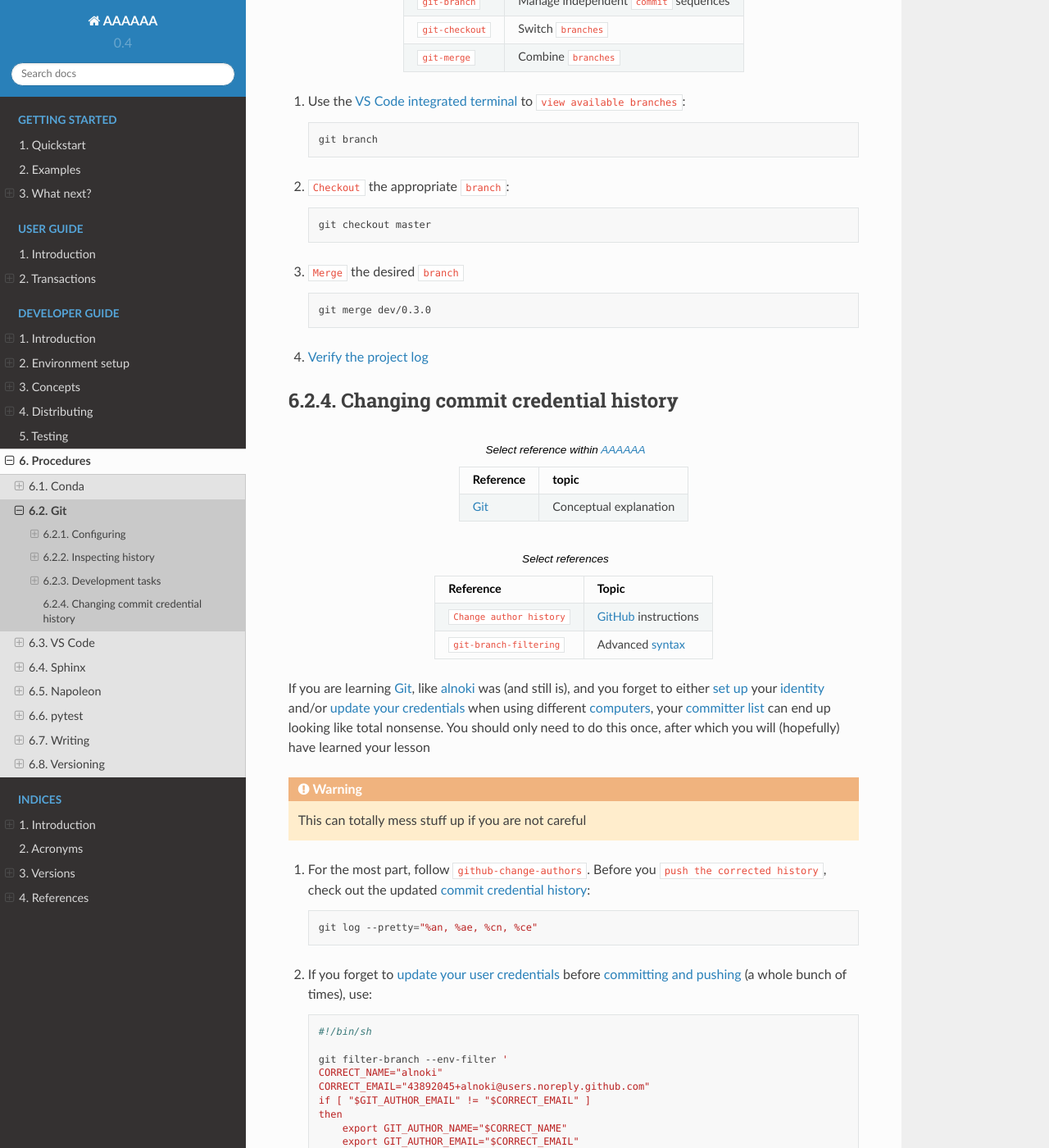
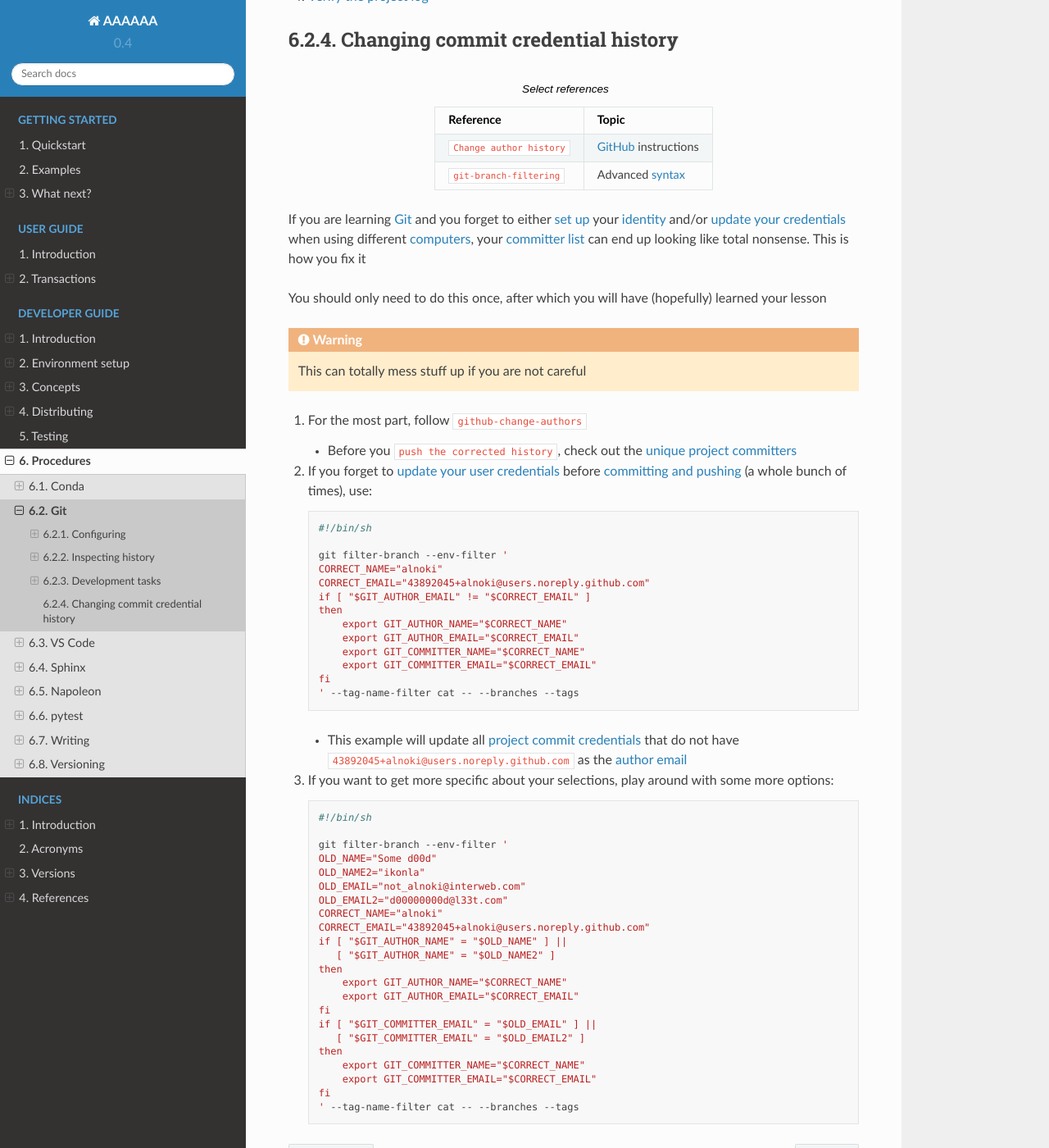
Before and after one commit to alnoki/AAAAAA, a Sphinx documentation site: the page built from doc/dev-guide/procedures/git.rst, in a window 1280 px wide and 1400 px high, scrolled down 8295 px. Shown: the whole window at 82% size. Built offline with Sphinx 7.4.7 and the Read the Docs theme 2.0.0, drawn with Linux system fonts in a browser that asks for light colours; cross-references to code outside the pages are shown as plain code; some of the changed text lies outside the part shown.

Commit message:
Proofread through VS Code procedures

```diff
--- a/doc/dev-guide/concepts/configurations.rst
+++ b/doc/dev-guide/concepts/configurations.rst
@@ -36,6 +36,8 @@
    :header: Reference, Topic
 
    :ref:`tools-anaconda`, Conceptual explanation
+
+.. _configs-a6-yml:
 
 a6.yml
 ======
--- a/doc/dev-guide/concepts/tools.rst
+++ b/doc/dev-guide/concepts/tools.rst
@@ -121,6 +121,8 @@
    :header: Reference, Topic
 
    :doc:`conda:index`, Official reference
+   :doc:`conda:user-guide/tasks/manage-environments`, "Official practical
+   reference"
    :doc:`Conda cheatsheet <conda:user-guide/cheatsheet>`, "Common
    :wiki-pg:`commands <Command_line>` for :doc:`conda <conda:index>`"
    :doc:`Miniconda <conda:user-guide/install/download>`, ":wiki-pg:`URL <URL>`
--- a/doc/dev-guide/procedures/git.rst
+++ b/doc/dev-guide/procedures/git.rst
@@ -1,5 +1,3 @@
-.. 0.3.0
-
 .. _procedures-git:
 
 
@@ -34,6 +32,15 @@
 
 .. contents::
    :local:
+
+.. csv-table:: Learning :ref:`tools-vim`
+   :align: center
+   :header: Reference, Topic
+
+   :xref:`Vim-tutorial`, Learn minimum necessary :xref:`Vim <Vim>`
+   :xref:`Vim-cheatsheet`, Common :wiki-pg:`commands <Command_line>`
+   :ref:`Vim configuration <configs-vim>`, "
+   :ref:`Configuration <concepts-configs>` for :term:`AAAAAA`"
 
 .. _git-setup:
 
@@ -75,15 +82,6 @@
 
       filetype plugin indent on
       syntax on
-
-.. csv-table:: Learning :ref:`tools-vim`
-   :align: center
-   :header: Reference, Topic
-
-   :xref:`Vim-tutorial`, Learn minimum necessary :xref:`Vim <Vim>`
-   :xref:`Vim-cheatsheet`, Common :wiki-pg:`commands <Command_line>`
-   :ref:`Vim configuration <configs-vim>`, "
-   :ref:`Configuration <concepts-configs>` for :term:`AAAAAA`"
 
 .. _git-credentials:
 
@@ -127,6 +125,17 @@
 Inspecting history
 ******************
 
+.. contents::
+   :local:
+
+.. csv-table:: Core :xref:`less commands <less-pager>`
+   :align: center
+   :header: Key, Function
+
+   :kbd:`return`, scroll
+   ``q``, exit
+   ``h``, help
+
 .. _git-view-project-log:
 
 Viewing the project log
@@ -140,15 +149,7 @@
 
       git log
 
-#. This will open the :xref:`less-pager` for text navigation
-
-   .. csv-table:: Core :xref:`less commands <less-pager>`
-      :align: center
-      :header: Key, Function
-
-      :kbd:`return`, scroll
-      ``q``, exit
-      ``h``, show help
+#. This will open the :xref:`less-pager`
 
 #. A condensed version:
 
@@ -167,12 +168,6 @@
 
 Listing project committers
 ==========================
-
-.. csv-table:: Select reference within :term:`AAAAAA`
-   :align: center
-   :header: Reference, topic
-
-   :ref:`tools-git`, Conceptual explanation
 
 .. csv-table:: Select references
    :align: center
@@ -240,16 +235,13 @@
 Development tasks
 *****************
 
+.. contents::
+   :local:
+
 .. _git-committing:
 
 Committing
 ==========
-
-.. csv-table:: Select reference within :term:`AAAAAA`
-   :align: center
-   :header: Reference, topic
-
-   :ref:`tools-git`, Conceptual explanation
 
 .. csv-table:: Select references
    :align: center
@@ -269,24 +260,27 @@
       git pull
       git log
 
-#. :wiki-pg:`Save and close <Computer_file>` any open project
-   :wiki-pg:`files <Computer_file>`
+#. :vs-code-doc:`Save and close <getstarted/userinterface>` any
+   :wiki-pg:`open files <Computer_file>`
 #. :ref:`Update your Git credentials <git-credentials>` and verify as needed
-#. Use the :ref:`VS Code Command Palette <tools-vs-code>` to select:
+#. Use the
+   :vs-code-doc:`VS Code symbol input
+   <getstarted/userinterface#_command-palette>` to :wiki-pg:`type <Typing>`:
 
-   * :guilabel:`View: Open View`
-   * :guilabel:`Source Control`
+   * :guilabel:`view source control`
 
 #. Use the :guilabel:`Source Control` interface to
    :git-doc:`stage changes <git-add>`
 
-   * You may consider using the :ref:`Command Palette <tools-vs-code>` to
-     select :guilabel:`Git: Stage All Changes` or, equivalently:
+   * Consider using the :ref:`Command Palette <tools-vs-code>` to select
+
+     * :guilabel:`Git: Stage All Changes`
+
+   * Or, equivalently:
 
      .. code-block:: bash
 
         git add -A
-
 
 #. In the :ref:`integrated terminal <tools-vs-code>`:
 
@@ -296,10 +290,7 @@
 
    .. Note::
 
-      This will open :ref:`tools-vim`, which you can use to generate your
-      :xref:`commit message <git-commit>` per the
-      :xref:`save and close <Vim-cheatsheet>` procedure used to
-      :ref:`update Git credentials <git-credentials>`
+      This will open :ref:`tools-vim`
 
 #. Compose a message that
    :xref:`tells the codebase what to do <commit-conventions>`
@@ -360,12 +351,6 @@
 Tagging
 =======
 
-.. csv-table:: Select reference within :term:`AAAAAA`
-   :align: center
-   :header: Reference, topic
-
-   :ref:`tools-git`, Conceptual explanation
-
 .. csv-table:: Select references
    :align: center
    :header: Reference, Topic
@@ -393,10 +378,7 @@
 
    .. Note::
 
-      This will open :ref:`tools-vim`, which you can use to generate your
-      :xref:`commit message <git-commit>` per the
-      :xref:`save and close <Vim-cheatsheet>` procedure used to
-      :ref:`update Git credentials <git-credentials>`
+      This will open :ref:`tools-vim`
 
 #. Compose a message that
    :xref:`tells the codebase what to do <commit-conventions>` and includes
@@ -415,12 +397,6 @@
 Branching
 =========
 
-.. csv-table:: Select reference within :term:`AAAAAA`
-   :align: center
-   :header: Reference, topic
-
-   :ref:`tools-git`, Conceptual explanation
-
 .. csv-table:: Select references
    :align: center
    :header: Reference, Topic
@@ -442,7 +418,7 @@
 
    .. code-block:: bash
 
-      git checkout -b dev/0.3.0
+      git checkout -b dev/0.4.0
 
 #. Verify:
 
@@ -457,7 +433,7 @@
 
    .. code-block:: bash
 
-      git push -u origin dev/0.3.0
+      git push -u origin dev/0.4.0
 
 #. To :xref:`check out <git-checkout>` a :xref:`branch <git-branch>` from the
    :github:`AAAAAA repository <alnoki/AAAAAA>` for the first time:
@@ -470,12 +446,6 @@
 
 Merging
 =======
-
-.. csv-table:: Select reference within :term:`AAAAAA`
-   :align: center
-   :header: Reference, topic
-
-   :ref:`tools-git`, Conceptual explanation
 
 .. csv-table:: Select references
    :align: center
@@ -502,7 +472,7 @@
 
    .. code-block:: bash
 
-      git merge dev/0.3.0
+      git merge dev/0.4.0
 
 #. :ref:`Verify the project log <git-view-project-log>`
 
@@ -513,12 +483,6 @@
 Changing commit credential history
 **********************************
 
-.. csv-table:: Select reference within :term:`AAAAAA`
-   :align: center
-   :header: Reference, topic
-
-   :ref:`tools-git`, Conceptual explanation
-
 .. csv-table:: Select references
    :align: center
    :header: Reference, Topic
@@ -528,26 +492,24 @@
    :xref:`git-branch-filtering`, "Advanced
    :wiki-pg:`syntax <Syntax_(programming_languages)>`"
 
-If you are learning :ref:`tools-git`, like :github:`alnoki` was (and still is),
-and you forget to either :ref:`set up <git-setup>` your
-:wiki-pg:`identity <User_(computing)>` and/or
+If you are learning :ref:`tools-git` and you forget to either
+:ref:`set up <git-setup>` your :wiki-pg:`identity <User_(computing)>` and/or
 :ref:`update your credentials <git-credentials>` when using different
 :wiki-pg:`computers <Computer>`, your
 :ref:`committer list <git-list-committers>` can end up looking like total
-nonsense. You should only need to do this once, after which you will
-(hopefully) have learned your lesson
+nonsense. This is how you fix it
+
+You should only need to do this once, after which you will have
+(hopefully) learned your lesson
 
 .. warning::
 
    This can totally mess stuff up if you are not careful
 
-#. For the most part, follow :xref:`github-change-authors`. Before you
-   :xref:`push the corrected history <github-change-authors>`, check out the
-   updated :ref:`commit credential history <git-list-committers>`:
+#. For the most part, follow :xref:`github-change-authors`
 
-   .. code-block:: bash
-
-      git log --pretty="%an, %ae, %cn, %ce"
+   * Before you :xref:`push the corrected history <github-change-authors>`,
+     check out the :ref:`unique project committers <git-list-committers>`
 
 #. If you forget to :ref:`update your user credentials <git-credentials>`
    before :ref:`committing and pushing <git-committing>` (a whole bunch of
@@ -570,9 +532,10 @@
       fi
       ' --tag-name-filter cat -- --branches --tags
 
-   * This will update all
-     :ref:`project commit credentials <git-list-committers>`
-     that were not authored by ``43892045+alnoki@users.noreply.github.com``
+   * This example will update all
+     :ref:`project commit credentials <git-list-committers>` that do not have
+     ``43892045+alnoki@users.noreply.github.com`` as the
+     :ref:`author email <git-list-committers>`
 
 #. If you want to get more specific about your selections, play around with
    some more options:
```
Also changed, not shown: other parts of doc/dev-guide/procedures/git.rst (+9 -10 lines), doc/dev-guide/procedures/conda.rst (+3 -5 lines), doc/dev-guide/procedures/vs-code.rst (+48 -38 lines), 1 other file.
